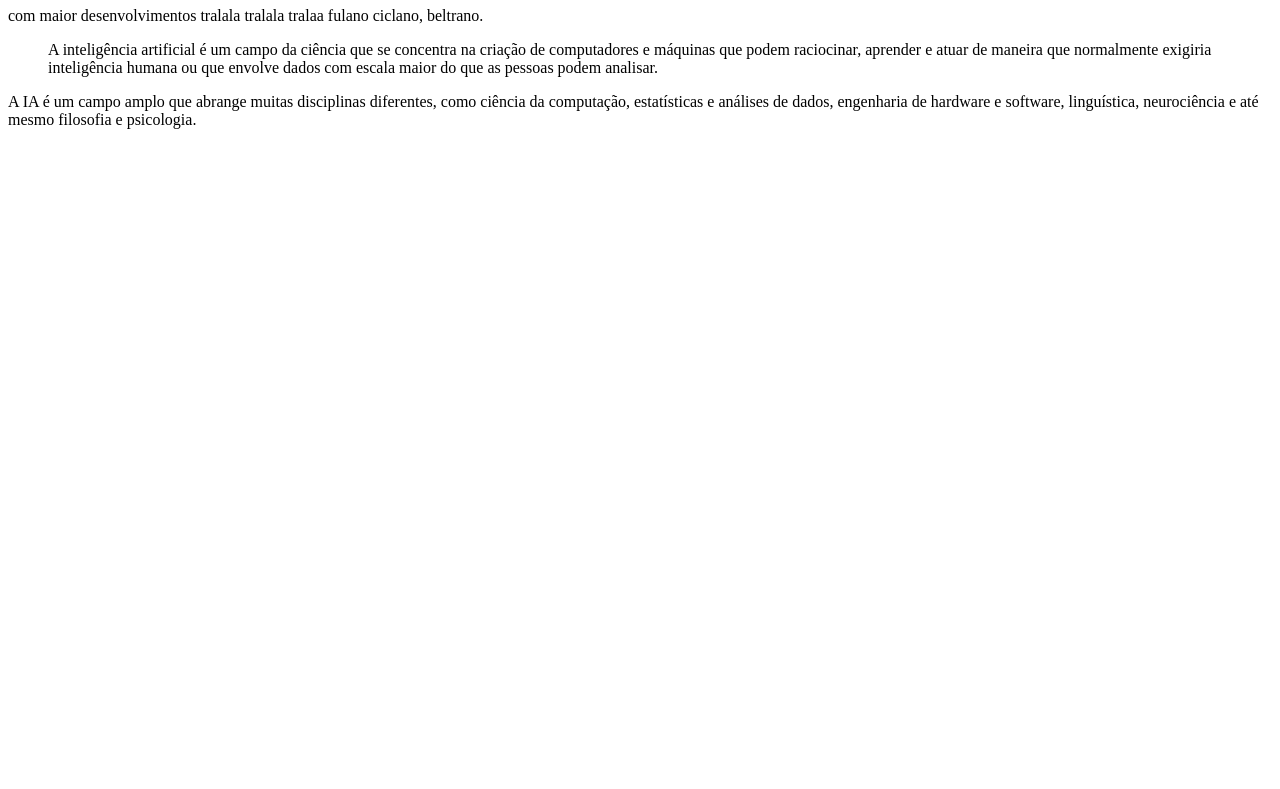
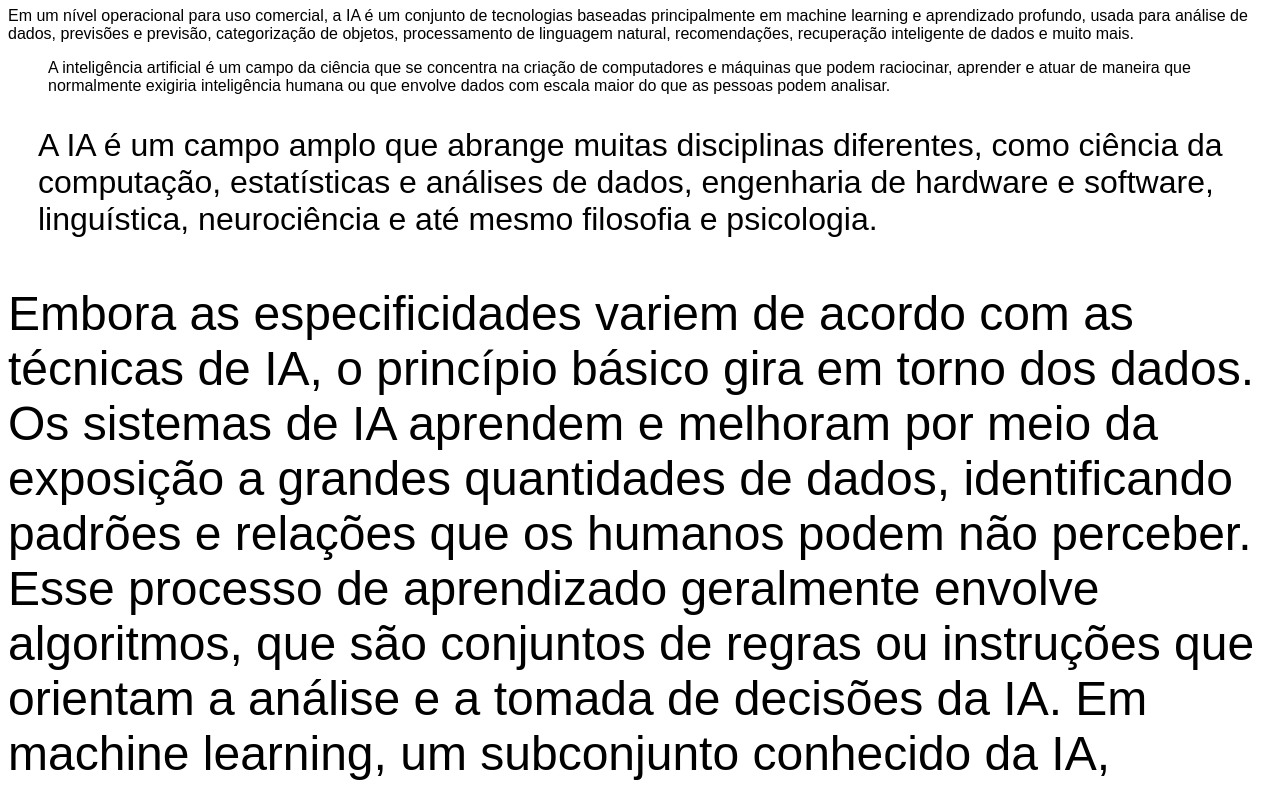
Before and after one commit to farolfa/aula-lucimar, a plain HTML site: page aula html/aula dia 20.09.24/index.html in a window 1280 px wide. Shown: the part 73-862 px from the top of the page. Before the commit the page ends 800 px from the top, so only its background shows below. Drawn offline with Linux system fonts and the light colour scheme.

Commit message:
Update index.html

```diff
--- a/aula html/aula dia 20.09.24/index.html
+++ b/aula html/aula dia 20.09.24/index.html
@@ -4,18 +4,42 @@
     <meta charset="UTF-8">
     <meta name="viewport" content="width=device-width, initial-scale=1.0">
     <title></title>
+    <style>
+        body{
+            font-family: Arial, Helvetica, sans-serif;
+        }
+        p#texto-diferente {
+            font-size: 32px;
+            margin-left: 30px;
+        }
+        p#texto-mudado {
+            font-size: 3em;
+        }
+    </style>
 </head>
 <body>
     <h1>Inteligencia artficial
     </h1>
     <p>
-        com maior desenvolvimentos tralala tralala tralaa fulano ciclano, beltrano.
+        Em um nível operacional para uso comercial, a IA é um conjunto de tecnologias baseadas principalmente em machine learning e aprendizado profundo, usada para análise de dados, previsões e previsão, categorização de objetos, processamento de linguagem natural, recomendações, recuperação inteligente de dados e muito mais.
     </p>
     <blockquote>
         A inteligência artificial é um campo da ciência que se concentra na criação de computadores e máquinas que podem raciocinar, aprender e atuar de maneira que normalmente exigiria inteligência humana ou que envolve dados com escala maior do que as pessoas podem analisar.
     </blockquote>
+    <p id="texto-diferente">
+        A IA é um campo amplo que abrange muitas disciplinas diferentes, como ciência da computação, estatísticas e análises de dados, engenharia de hardware e software, linguística, neurociência e até mesmo filosofia e psicologia.
+    </p>
+    <p id="texto-mudado">
+        Embora as especificidades variem de acordo com as técnicas de IA, o princípio básico gira em torno dos dados. Os sistemas de IA aprendem e melhoram por meio da exposição a grandes quantidades de dados, identificando padrões e relações que os humanos podem não perceber.
+
+ Esse processo de aprendizado geralmente envolve algoritmos, que são conjuntos de regras ou instruções que orientam a análise e a tomada de decisões da IA. Em machine learning, um subconjunto conhecido da IA, algoritmos são treinados em dados rotulados ou não rotulados para fazer previsões ou categorizar informações.
+
+O aprendizado profundo, uma especialização adicional, utiliza redes neurais artificiais com várias camadas para processar informações, imitando a estrutura e a função do cérebro humano. Com o aprendizado e a adaptação contínuos, os sistemas de IA se tornam cada vez mais competentes para realizar tarefas específicas, como reconhecer imagens, traduzir idiomas e muito mais.
+
+Quer saber como começar a usar a IA? Confira a introdução à IA generativa para iniciantes.
+    </p>
     <p>
-        A IA é um campo amplo que abrange muitas disciplinas diferentes, como ciência da computação, estatísticas e análises de dados, engenharia de hardware e software, linguística, neurociência e até mesmo filosofia e psicologia.
+        Lorem ipsum dolor, sit amet consectetur adipisicing elit. Aspernatur voluptas sunt tempore vel eveniet. Vel, distinctio! Magni officiis quis vitae voluptas sit, quia dolores eos sint? Deleniti voluptates cupiditate praesentium?
     </p>
 </body>
 </html>
```
